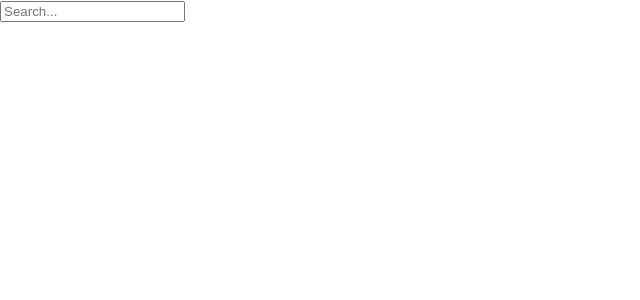
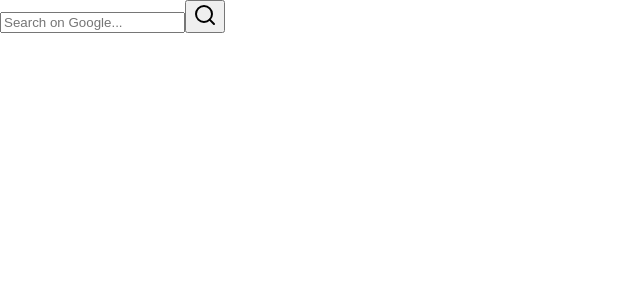
Before and after one commit to leahkerry/jumbohack2025, a React (Create React App) app: page / in a window 1280 px wide. Shown: the top 300 px of the page, without its empty margins (0-640 px from the left). Built offline with nearby package versions, Linux system fonts and the light colour scheme.

Commit message:
fixed issue. extension opening regular search bar

```diff
--- a/package.json
+++ b/package.json
@@ -3,14 +3,17 @@
   "version": "0.1.0",
   "private": true,
   "dependencies": {
+    "@shadcn/ui": "^0.0.4",
     "@testing-library/dom": "^10.4.0",
     "@testing-library/jest-dom": "^6.6.3",
     "@testing-library/react": "^16.2.0",
     "@testing-library/user-event": "^13.5.0",
+    "lucide-react": "^0.475.0",
     "next": "^15.1.7",
     "react": "^19.0.0",
     "react-dom": "^19.0.0",
     "react-scripts": "5.0.1",
+    "tailwindcss": "^4.0.8",
     "web-vitals": "^2.1.4"
   },
   "scripts": {
--- a/src/App.js
+++ b/src/App.js
@@ -1,5 +1,6 @@
 import React, { useState } from "react";
 import "./App.css";
+import SearchBar from "./components/Searchbar";
 
 
 function App() {
@@ -7,13 +8,14 @@ function App() {
 
   return (
     <div className="container">
-      <input
+      {/* <input
         type="text"
         placeholder="Search..."
         value={query}
         onChange={(e) => setQuery(e.target.value)}
         className="search-bar"
-      />
+      /> */}
+      <SearchBar />
     </div>
 
   );
--- /dev/null
+++ b/src/components/Searchbar.js
@@ -0,0 +1,30 @@
+import { useState } from "react";
+// import { Input } from "@/components/ui/input.tsx";
+// import { Button } from "@/components/ui/button.tsx";
+import { Search } from "lucide-react";
+
+export default function SearchBar() {
+  const [query, setQuery] = useState("");
+
+  const handleSearch = () => {
+    if (query.trim()) {
+      window.open(`https://www.google.com/search?q=${encodeURIComponent(query)}`, "_blank");
+    }
+  };
+
+  return (
+    <div className="flex items-center gap-2 border p-2 rounded-xl shadow-sm w-full max-w-md">
+      <input
+        type="text"
+        placeholder="Search on Google..."
+        value={query}
+        onChange={(e) => setQuery(e.target.value)}
+        className="flex-1"
+        onKeyDown={(e) => e.key === "Enter" && handleSearch()}
+      />
+      <button onClick={handleSearch} variant="outline">
+        <Search className="w-5 h-5" />
+      </button>
+    </div>
+  );
+}
--- /dev/null
+++ b/src/components/ui/button.tsx
@@ -0,0 +1,9 @@
+import * as React from "react";
+
+export const Button = ({ className, children, ...props }: React.ButtonHTMLAttributes<HTMLButtonElement>) => {
+  return (
+    <button className={`px-4 py-2 bg-blue-500 text-white rounded ${className}`} {...props}>
+      {children}
+    </button>
+  );
+};
--- /dev/null
+++ b/src/components/ui/input.tsx
@@ -0,0 +1,8 @@
+import * as React from "react";
+
+export const Input = React.forwardRef<HTMLInputElement, React.InputHTMLAttributes<HTMLInputElement>>(
+  ({ className, ...props }, ref) => {
+    return <input ref={ref} className={`border px-3 py-2 rounded ${className}`} {...props} />;
+  }
+);
+Input.displayName = "Input";
```
Also changed, not shown: public/manifest.json, 1 other file (tests, documents, lock files or other folders).
